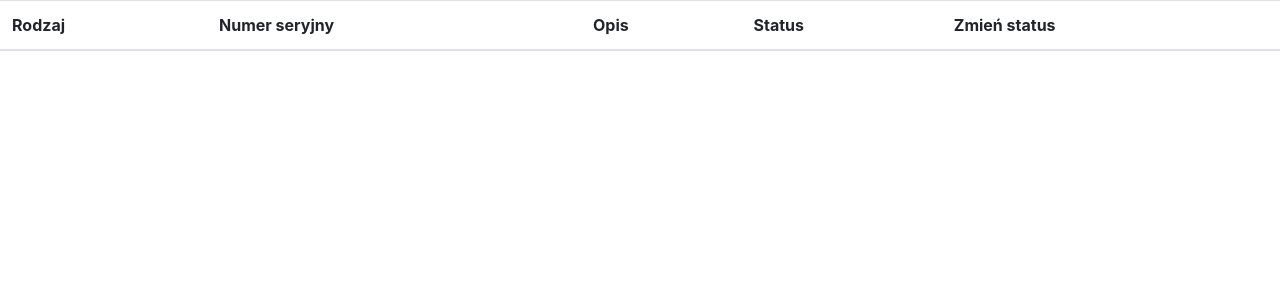
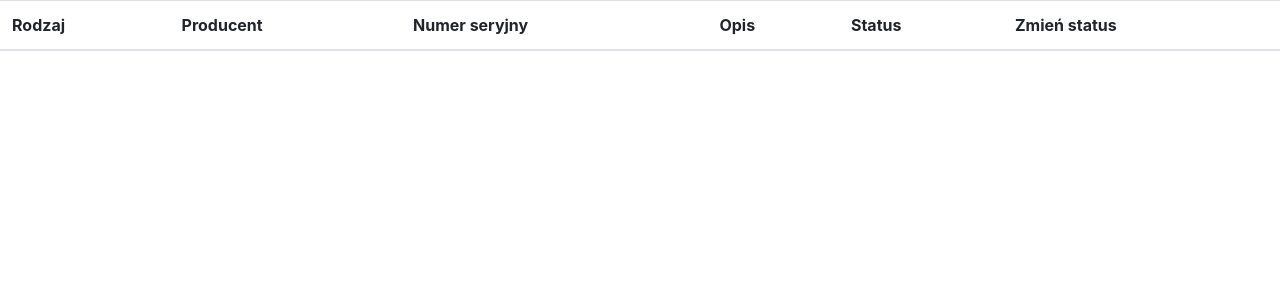
Before and after one commit to servpcteam/servpc, a PHP site: page /adminpanel.php in a window 1280 px wide. Shown: the part 72-372 px from the top of the page. Run offline with PHP 8.4, Linux system fonts and the light colour scheme; the visitor is signed in with stand-in values (Sample User, id 1); data that the repository does not hold is empty.

Commit message:
dodana kolumna Producent

```diff
--- a/adminpanel.php
+++ b/adminpanel.php
@@ -42,6 +42,7 @@ if (!isset($_SESSION['loggedIn'])) {
   <thead>
     <tr>
       <th scope="col">Rodzaj</th>
+      <th scope="col">Producent</th>
       <th scope="col">Numer seryjny</th>
       <th scope="col">Opis</th>
       <th scope="col">Status</th>
@@ -52,9 +53,10 @@ if (!isset($_SESSION['loggedIn'])) {
     <tr>
 	<?php
 		$db = new DBconnector();
-		$orders = $db->get_array("SELECT zgloszenie.ID_Zgloszenie, sprzet.SerialNumber, rodzaj.Nazwa, zgloszenie.Opis, status_z.Status FROM ((sprzet INNER JOIN zgloszenie ON sprzet.ID_Sprzet = zgloszenie.SPRZET_ID_Sprzet) INNER JOIN status_z ON status_z.ID_Status = zgloszenie.STATUS_Z_ID_Status) INNER JOIN rodzaj ON rodzaj.ID_Rodzaj = sprzet.RODZAJ_ID_Rodzaj");
+		$orders = $db->get_array("SELECT zgloszenie.ID_Zgloszenie, sprzet.Producent, sprzet.SerialNumber, rodzaj.Nazwa, zgloszenie.Opis, status_z.Status FROM ((sprzet INNER JOIN zgloszenie ON sprzet.ID_Sprzet = zgloszenie.SPRZET_ID_Sprzet) INNER JOIN status_z ON status_z.ID_Status = zgloszenie.STATUS_Z_ID_Status) INNER JOIN rodzaj ON rodzaj.ID_Rodzaj = sprzet.RODZAJ_ID_Rodzaj");
     	foreach($orders as $order) {
 			echo '<tr>'.'<td>'.$order['Nazwa'].'</td>'
+			.'<td>'.$order['Producent'].'</td>'
 			.'<td>'.$order['SerialNumber'].'</td>'
 			.'<td>'.$order['Opis'].'</td>'
 			.'<td>'.$order['Status'].'</td>'
--- a/userpanel.php
+++ b/userpanel.php
@@ -37,6 +37,7 @@ if (!isset($_SESSION['loggedIn'])) {
   <thead>
     <tr>
       <th scope="col">Rodzaj</th>
+      <th scope="col">Producent</th>
       <th scope="col">Numer seryjny</th>
       <th scope="col">Opis</th>
       <th scope="col">Statut</th>
@@ -47,9 +48,10 @@ if (!isset($_SESSION['loggedIn'])) {
 	<?php
 		$idKlient = $_SESSION['idKlient'];
 		$db = new DBconnector();
-		$orders = $db->get_array("SELECT zgloszenie.ID_Zgloszenie, sprzet.SerialNumber, rodzaj.Nazwa, zgloszenie.Opis, status_z.Status FROM ((sprzet INNER JOIN zgloszenie ON sprzet.ID_Sprzet = zgloszenie.SPRZET_ID_Sprzet) INNER JOIN status_z ON status_z.ID_Status = zgloszenie.STATUS_Z_ID_Status) INNER JOIN rodzaj ON rodzaj.ID_Rodzaj = sprzet.RODZAJ_ID_Rodzaj WHERE zgloszenie.KLIENT_ID_Klient = $idKlient");
+		$orders = $db->get_array("SELECT zgloszenie.ID_Zgloszenie, sprzet.Producent, sprzet.SerialNumber, rodzaj.Nazwa, zgloszenie.Opis, status_z.Status FROM ((sprzet INNER JOIN zgloszenie ON sprzet.ID_Sprzet = zgloszenie.SPRZET_ID_Sprzet) INNER JOIN status_z ON status_z.ID_Status = zgloszenie.STATUS_Z_ID_Status) INNER JOIN rodzaj ON rodzaj.ID_Rodzaj = sprzet.RODZAJ_ID_Rodzaj WHERE zgloszenie.KLIENT_ID_Klient = $idKlient");
     foreach($orders as $order) {
 			echo '<tr>'.'<td>'.$order['Nazwa'].'</td>'
+      .'<td>'.$order['Producent'].'</td>'
 			.'<td>'.$order['SerialNumber'].'</td>'
 			.'<td>'.$order['Opis'].'</td>'
 			.'<td>'.$order['Status'].'</td>'
```
